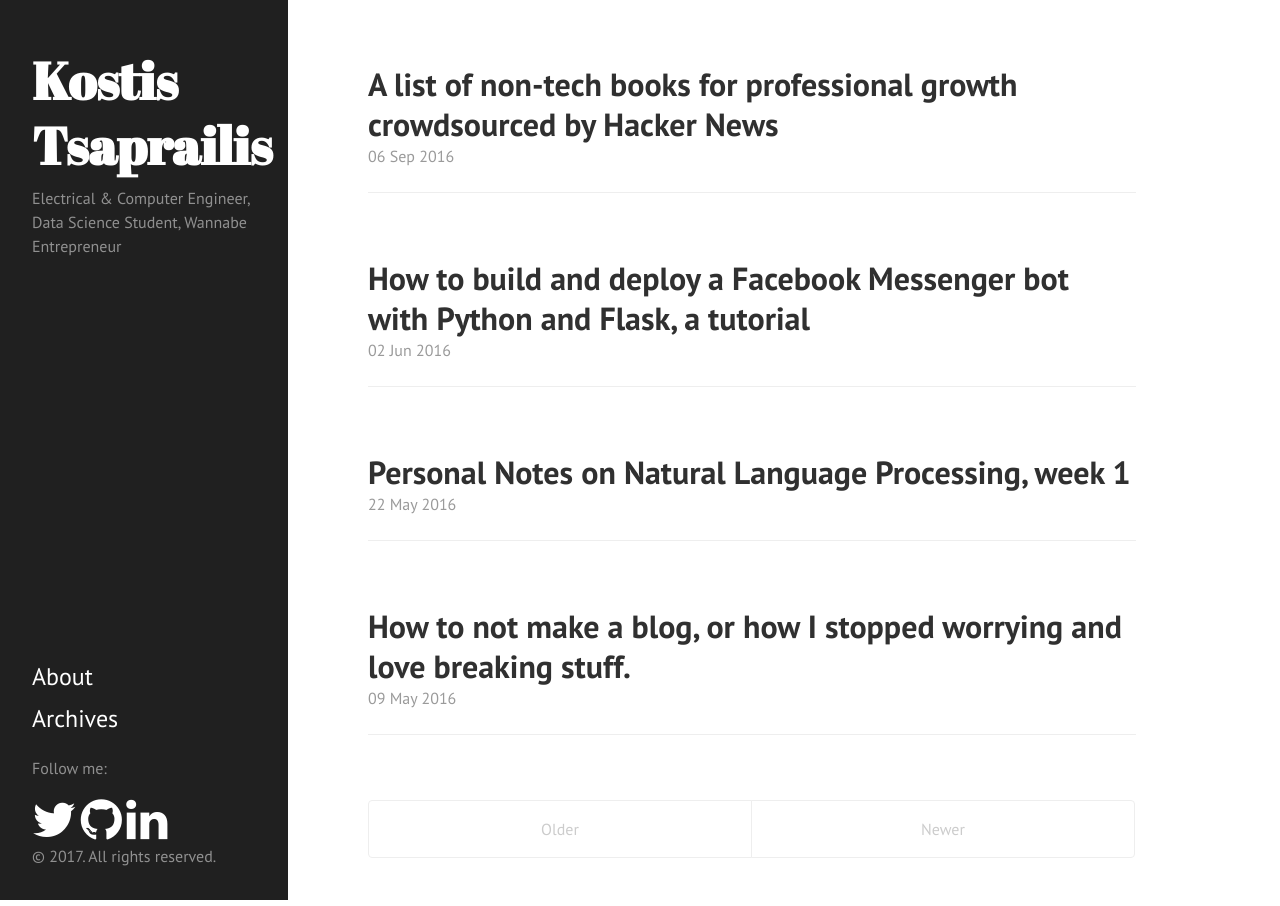
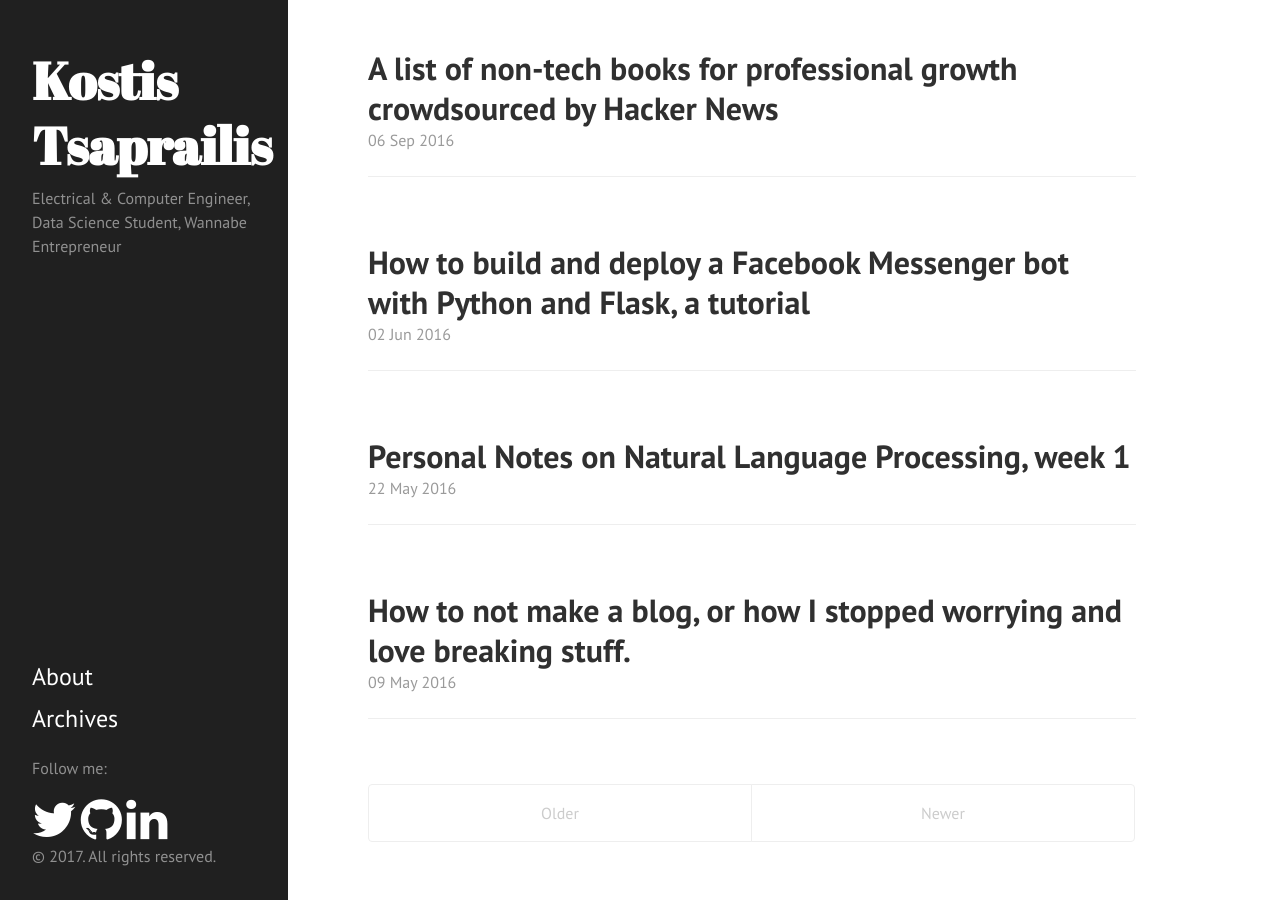
Before and after one commit to leokleist/kostistsaprailis.github.io, a Jekyll site: the page built from index.html, in a window 1280 px wide. Built offline with Jekyll 4.4.1, drawn with Linux system fonts in a browser that asks for light colours; nearby versions of some CDN libraries; the list of posts is cut into pages by our own code; comment, search, counter and statistics services are not loaded.

Commit message:
Changing content css rem to px

```diff
--- a/css/hyde.css
+++ b/css/hyde.css
@@ -123,7 +123,7 @@ a.sidebar-nav-item:focus {
  */
 
 .content {
-  padding-top: 4rem;
+  padding-top: 48px;
   padding-bottom: 0rem;
 }
 
```
